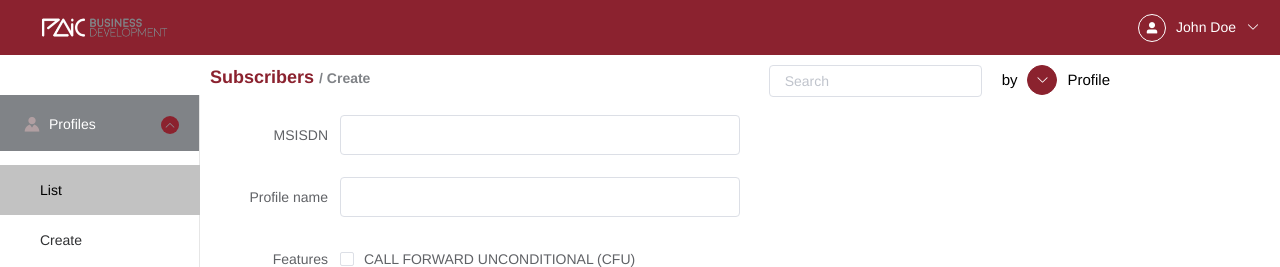
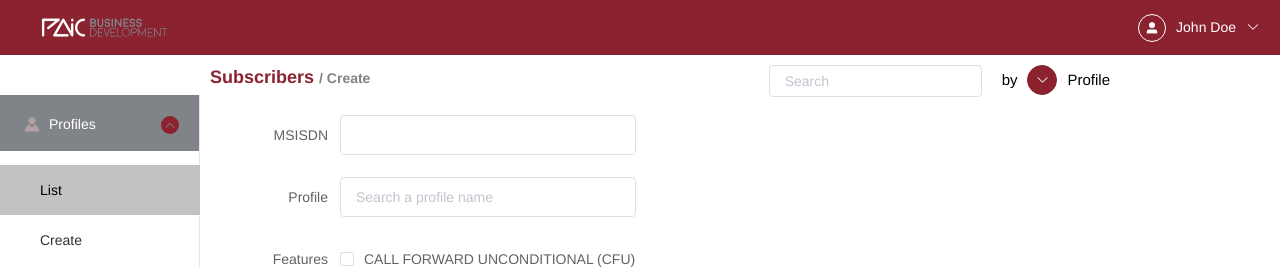
Before and after one commit to charles2k16/jobCms, a Vue app: page /create-subscribers in a window 1280 px wide. Shown: the top 267 px of the page. Built offline with nearby package versions, Linux system fonts and the light colour scheme; a small style sheet from the web is missing.

Commit message:
new fixes

```diff
--- a/src/views/Profiles/CreateProfile.vue
+++ b/src/views/Profiles/CreateProfile.vue
@@ -7,7 +7,7 @@
       style="width: 50%"
     >
       <el-form-item label="Profile name">
-        <el-input v-model="profileform.name" :disabled="disabled"></el-input>
+        <el-input v-model="profileform.name"></el-input>
       </el-form-item>
 
       <el-form-item label="Features">
--- a/src/views/Profiles/ProfileList.vue
+++ b/src/views/Profiles/ProfileList.vue
@@ -47,7 +47,7 @@
     >
       <el-form ref="profileform" :model="profileform" label-width="100px">
         <el-form-item label="Profile name">
-          <el-input v-model="profileform.name" :disabled="disabled"></el-input>
+          <el-input v-model="profileform.name"></el-input>
         </el-form-item>
 
         <el-form-item label="Features">
@@ -100,7 +100,6 @@ export default {
   data() {
     return {
       showEditModal: false,
-      disabled: true,
       actionButtons: false,
       profileSelected: null,
       profileList: [],
--- a/src/views/subscribers/CreateSubscriber.vue
+++ b/src/views/subscribers/CreateSubscriber.vue
@@ -4,20 +4,32 @@
       ref="subcriberform"
       :model="subcriberform"
       label-width="120px"
-      style="width: 50%"
+      style="width: 40%"
     >
       <el-form-item label="MSISDN">
-        <el-input
-          v-model="subcriberform.msisdn"
-          :disabled="disabled"
-        ></el-input>
+        <el-input v-model="subcriberform.msisdn"></el-input>
       </el-form-item>
 
-      <el-form-item label="Profile name">
-        <el-input
+      <el-form-item label="Profile">
+        <el-select
           v-model="subcriberform.profileName"
-          :disabled="disabled"
-        ></el-input>
+          multiple
+          filterable
+          remote
+          reserve-keyword
+          placeholder="Search a profile name"
+          :remote-method="remoteMethod"
+          :loading="loading"
+          style="width: 100%"
+        >
+          <el-option
+            v-for="p in options"
+            :key="p.name"
+            :label="p.name"
+            :value="p.name"
+          >
+          </el-option>
+        </el-select>
       </el-form-item>
 
       <el-form-item label="Features">
@@ -77,6 +89,23 @@
 export default {
   data() {
     return {
+      options: [],
+      value: [],
+      profiles: [
+        {
+          name: 'Profile1',
+          subscribers: 2,
+        },
+        {
+          name: 'Profile2',
+          subscribers: 2,
+        },
+        {
+          name: 'Profile3',
+          subscribers: 100,
+        },
+      ],
+      loading: false,
       newSubscriber: null,
       subcriberform: {
         msisdn: '',
@@ -95,6 +124,19 @@ export default {
     onSubmit() {
       console.log('submit!');
     },
+    remoteMethod(query) {
+      if (query !== '') {
+        this.loading = true;
+        setTimeout(() => {
+          this.loading = false;
+          this.options = this.profiles.filter((item) => {
+            return item.name.toLowerCase().indexOf(query.toLowerCase()) > -1;
+          });
+        }, 200);
+      } else {
+        this.options = [];
+      }
+    },
   },
 };
 </script>
--- a/src/views/subscribers/Subscriberlist.vue
+++ b/src/views/subscribers/Subscriberlist.vue
@@ -13,7 +13,7 @@
             <span style="color:red;">{{ props.row.msisdn }}</span>
           </template>
         </el-table-column>
-        <el-table-column prop="profileName" label="Name" />
+        <el-table-column prop="profileName" label="Profile" />
         <el-table-column label="Features" align="center" width="320">
           <template slot-scope="props">
             <div>
--- a/src/views/users/UserList.vue
+++ b/src/views/users/UserList.vue
@@ -100,6 +100,9 @@ export default {
       this.actionButtons = selectedProfile.length > 0 ? true : false;
       this.userSelected = selectedProfile;
     },
+    onSubmit() {
+      console.log('submit!');
+    },
     editProfile() {
       if (this.userSelected.length > 1) {
         this.errorMessage("Can't edit when two users are selected");
```
Also changed, not shown: src/api/profile.js (+5 -5 lines).
